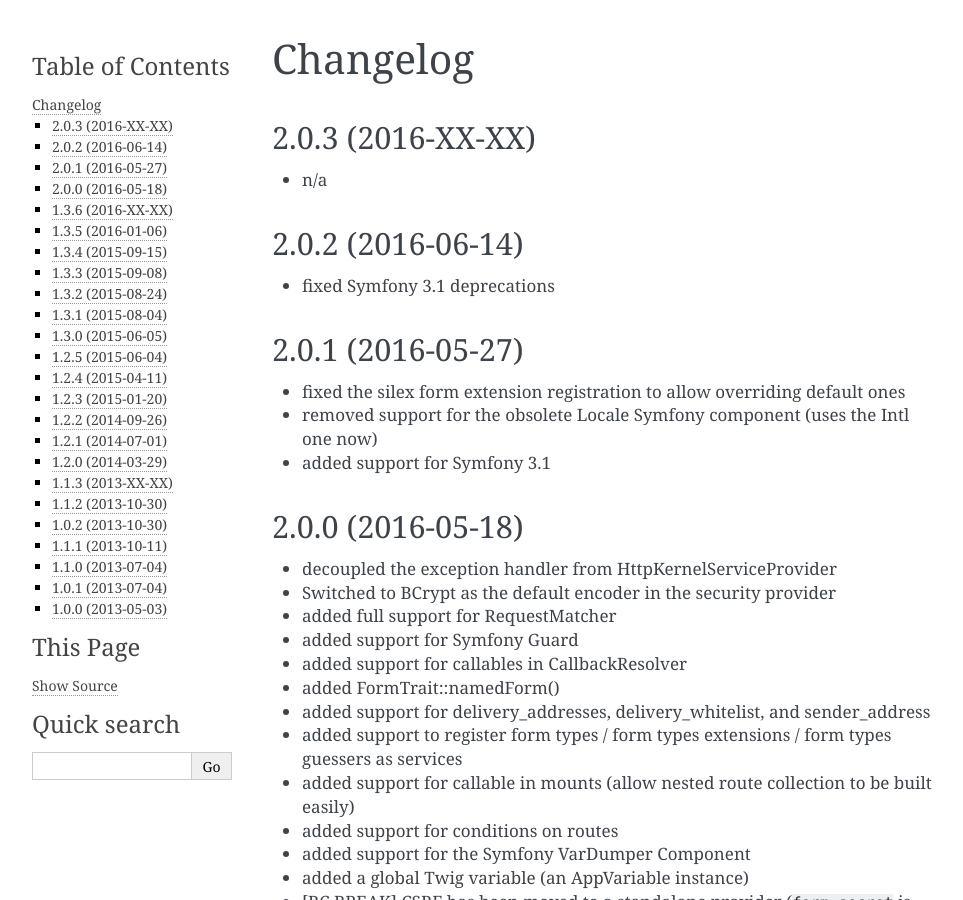
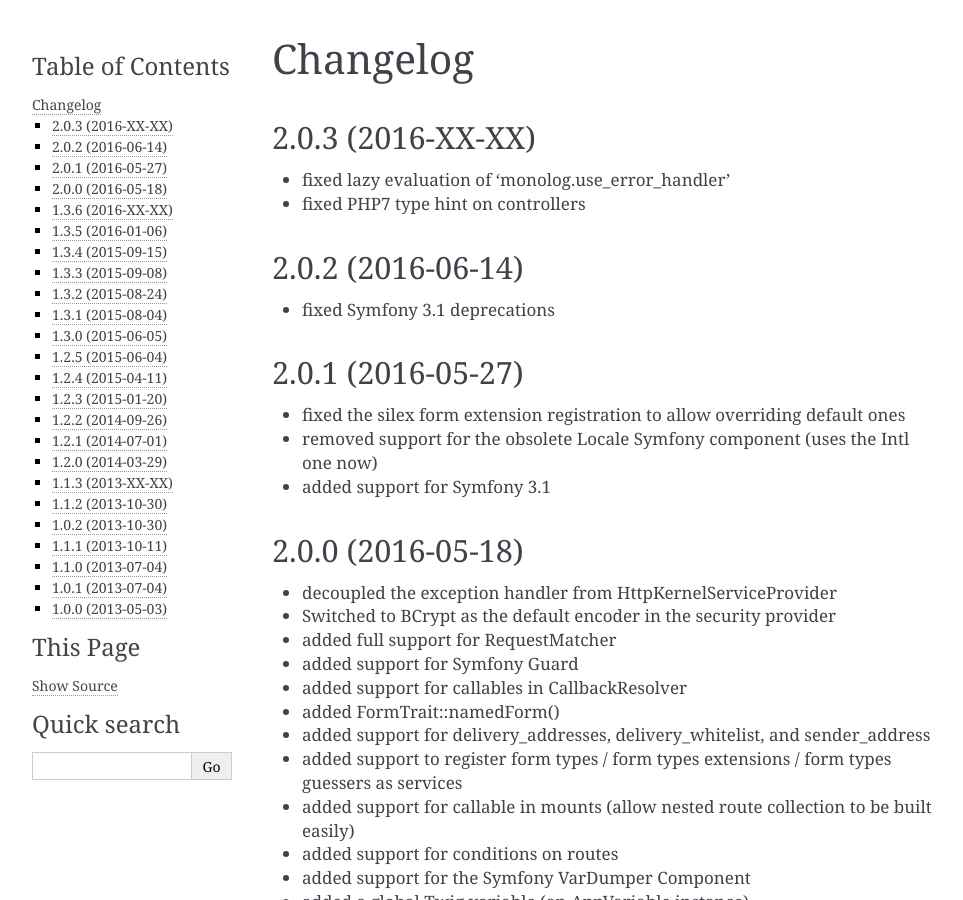
Before and after one commit to silexphp/Silex, a Sphinx documentation site: the page built from doc/changelog.rst, in a window 1280 px wide and 900 px high. Shown: the whole window, without its empty margins (148-1111 px from the left). Built offline with Sphinx 7.4.7, drawn with Linux system fonts in a browser that asks for light colours.

Commit message:
updated CHANGELOG

```diff
--- a/doc/changelog.rst
+++ b/doc/changelog.rst
@@ -4,7 +4,8 @@ Changelog
 2.0.3 (2016-XX-XX)
 ------------------
 
-* n/a
+* fixed lazy evaluation of 'monolog.use_error_handler'
+* fixed PHP7 type hint on controllers
 
 2.0.2 (2016-06-14)
 ------------------
```
